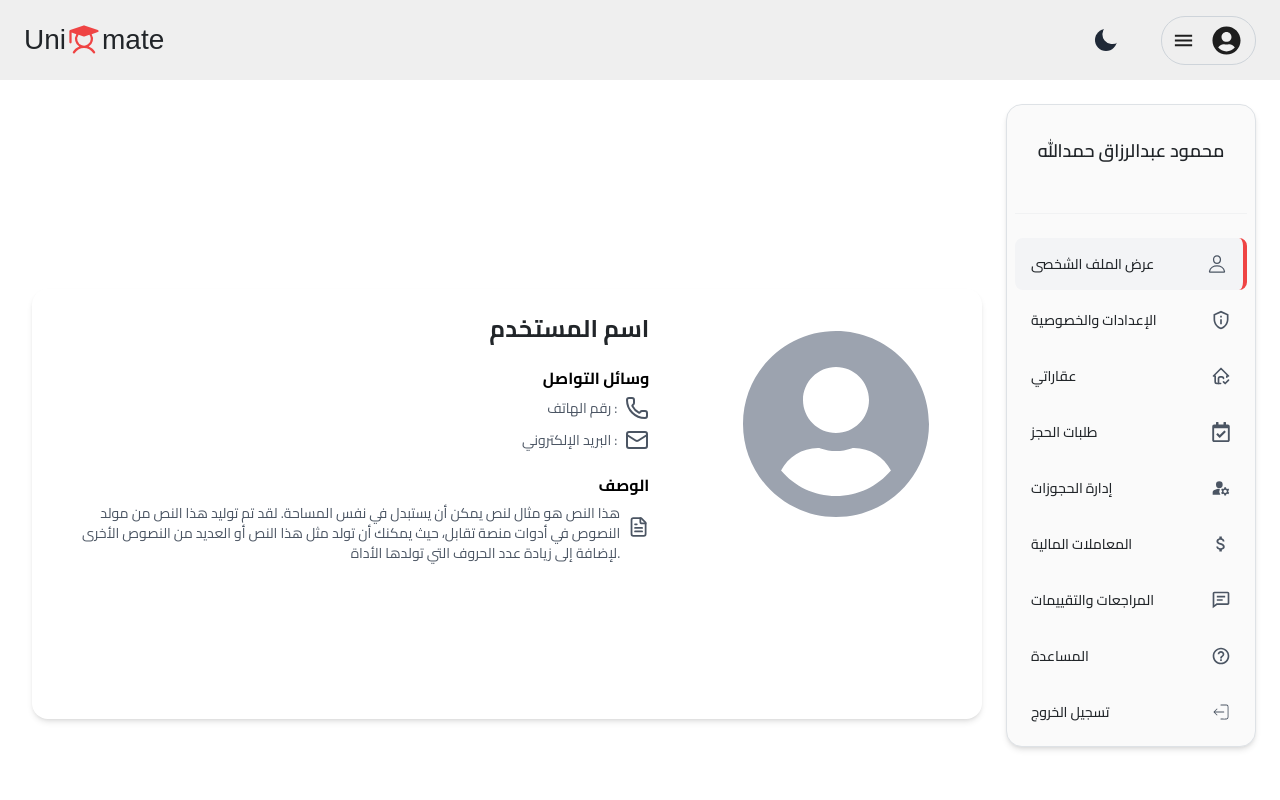
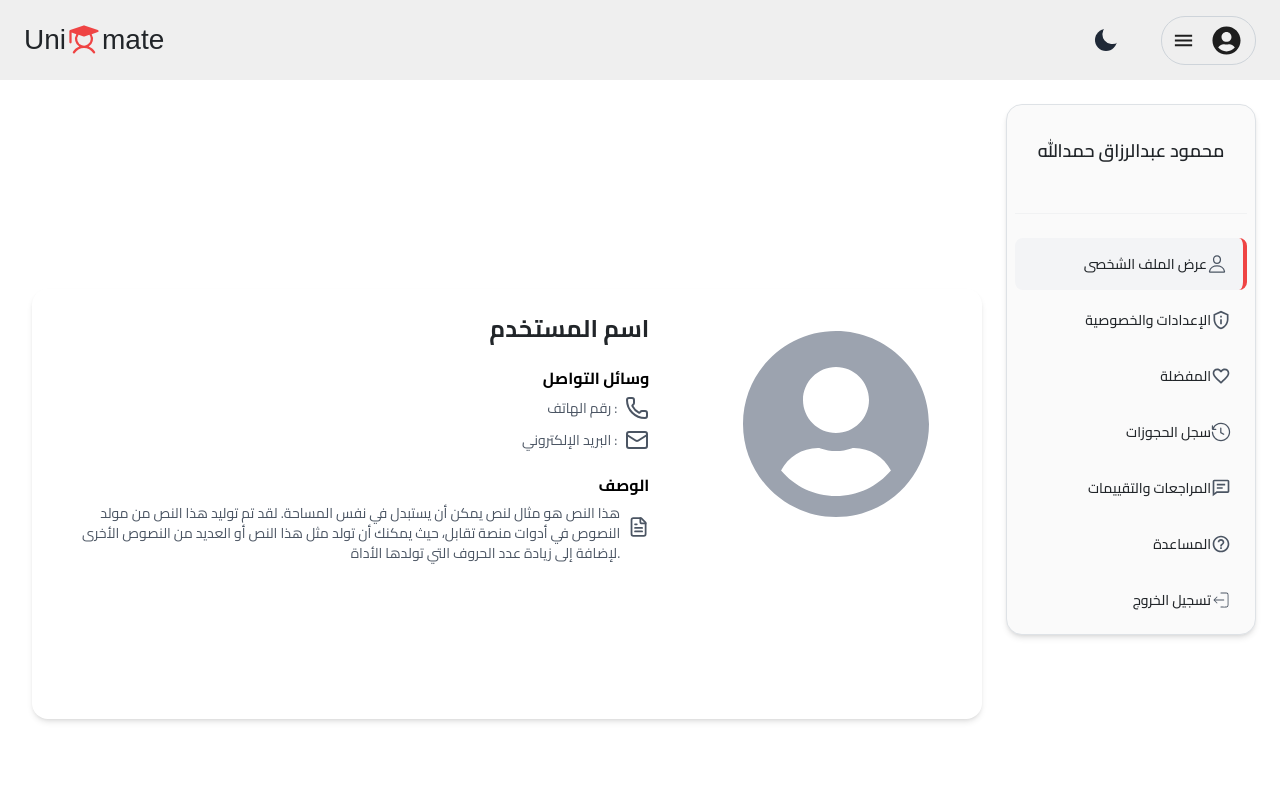
Before and after one commit to Mahmoud-Abd-Elrazek/Unimate, a React (Vite) app: page /auther/profile in a window 1280 px wide. Shown: the top 800 px of the page. Built offline with nearby package versions, Linux system fonts and the light colour scheme; a web font is replaced by a local one.

Commit message:
update the menu card

```diff
--- a/src/components/MenuCard/menuCard.tsx
+++ b/src/components/MenuCard/menuCard.tsx
@@ -30,31 +30,34 @@ export default function MenuCard({ setIsOpen }: MenuCardProps) {
         setTimeout(() => setIsOpen(false), 300); // match the animation duration
     };
     const Role = useAuthStore((state) => state.role);
-    console.log("Role value:", Role);
+    // console.log("Role value:", Role);
 
     return (
         <div className="fixed inset-0 z-50">
             <div ref={cardRef}
                 className={`absolute top-[90px] w-[290px] right-[20px] bg-[white] dark:bg-[#1E1E1E] rounded-lg p-6 shadow-md transition-transform duration-300 ${isVisible ? 'animate-slide-in-left' : 'animate-slide-out-left'}`}>
                 <div className="flex flex-col items-end gap-[2px]">
-                    {Role!=null&&
-                        <Link to="/auther">
-                            <button style={{ padding: '10px 20px', fontSize: '16px', cursor: 'pointer' }}>
-                                عرض الملف الشخصي
-                            </button>
+                    {Role !== null &&
+                        <Link to="/auther"
+                            className='menu-link w-full text-right hover:bg-[#F1F3F4] hover:pr-1 transition-all duration-200 rounded-md'
+                            onClick={closeWithAnimation}>
+                         عرض الملف الشخصى<GoSignIn className='IconSize inline my-3 ml-2' />
                         </Link>
                     }
+                    {Role == null &&
                         <Link to="/SignIn"
                             className='menu-link w-full text-right hover:bg-[#F1F3F4] hover:pr-1 transition-all duration-200 rounded-md'
                             onClick={closeWithAnimation}>
                             تسجيل الدخول <GoSignIn className='IconSize inline my-3 ml-2' />
                         </Link>
-
+                    }
+                    {Role == null &&
                         <Link to="/register"
                             className='menu-link w-full text-right hover:bg-[#F1F3F4] hover:pr-1 transition-all duration-200 rounded-md'
                             onClick={closeWithAnimation}>
                             انشاء حساب جديد <IoPersonAddOutline className='IconSize inline my-3 ml-2' />
                         </Link>
+                    }
 
                     <Link to="/SignOut"
                         className='menu-link w-full text-right hover:bg-[#F1F3F4] hover:pr-1 transition-all duration-200 rounded-md'
--- a/src/components/SideBar/sideBar.tsx
+++ b/src/components/SideBar/sideBar.tsx
@@ -15,7 +15,7 @@ import useAuthStore from '../../Store/useAuthStore';
 export default function SideBar() {
   const Role = useAuthStore((state) => state.role);
 
-  const links = Role === 'Owner'
+  const links = Role !== 'Owner'
     ? [
         { to: '/auther/profile', label: 'عرض الملف الشخصى', icon: IoPersonOutline },
         { to: '/auther/editprofile', label: 'الإعدادات والخصوصية', icon: MdOutlinePrivacyTip },
@@ -49,7 +49,7 @@ export default function SideBar() {
           <li key={link.to}>
             <Link
               to={link.to}
-              className={`flex justify-between items-center p-3 rounded-lg transition-all duration-200 text-sm font-medium ${location.pathname === link.to
+              className={`flex justify-end items-center p-3 rounded-lg transition-all duration-200 text-sm font-medium ${location.pathname === link.to
                   ? "bg-gray-100 dark:bg-gray-800 border-r-4 border-red-500"
                   : "hover:bg-gray-50 dark:hover:bg-gray-800"
                 }`}
```
Lines whose indentation alone changed are shown as unchanged.
